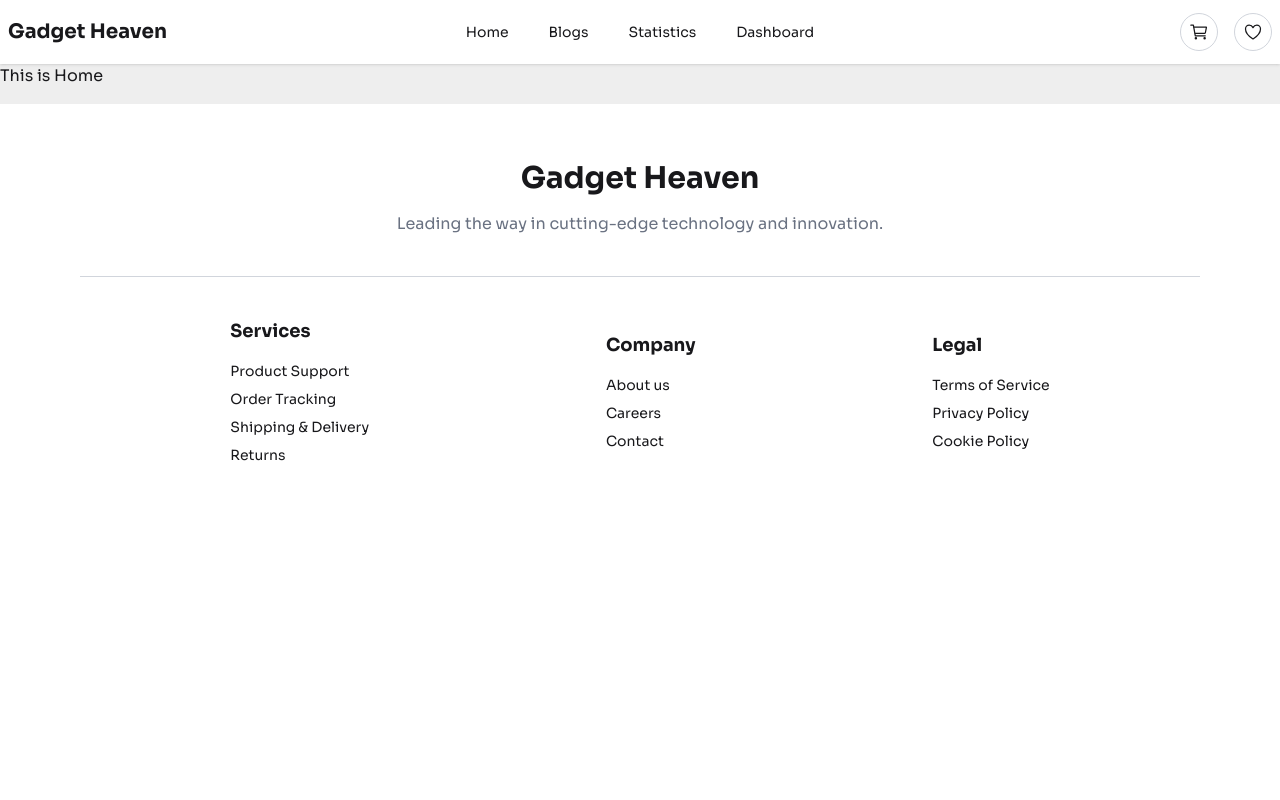
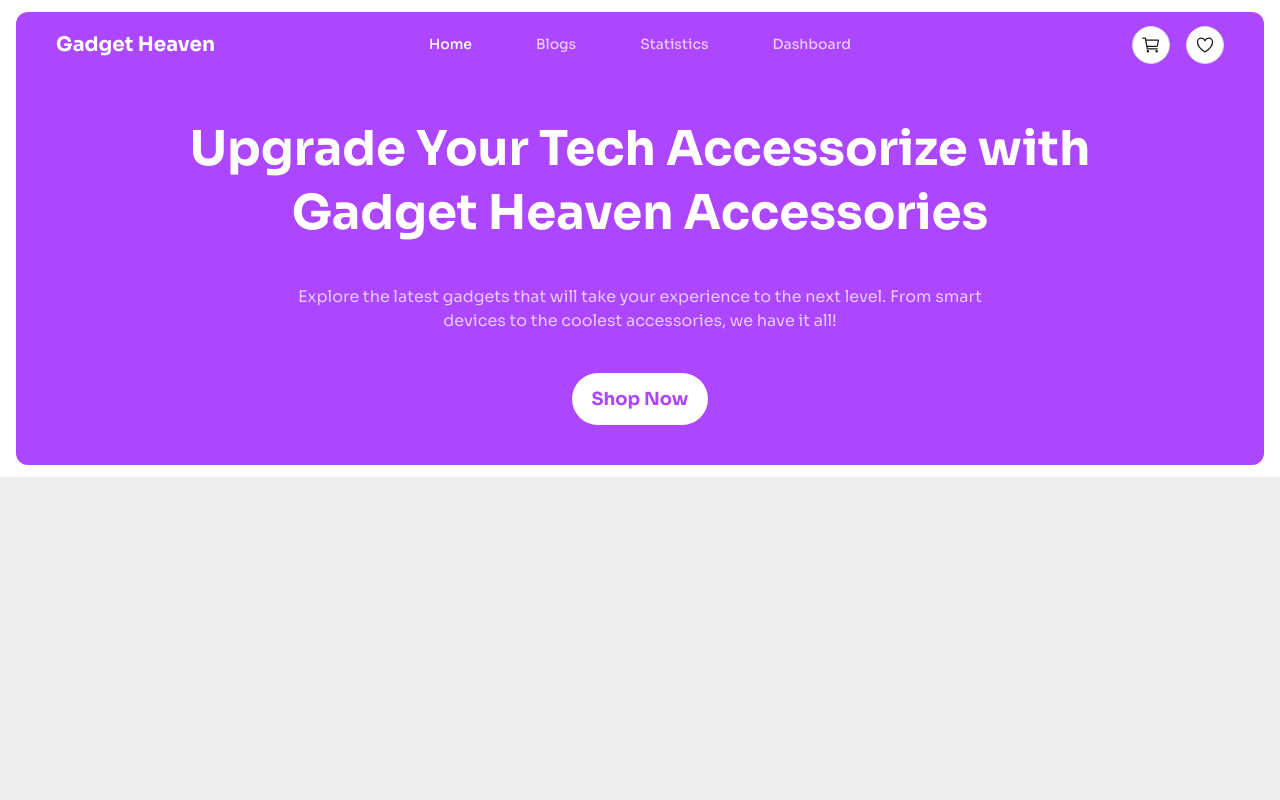
Before and after one commit to programming-hero-web-course-4/b10a8-gadget-heaven-shakil200409, a React (Vite) app: page / in a window 1280 px wide. Shown: the top 800 px of the page. Built offline with nearby package versions, Linux system fonts and the light colour scheme.

Commit message:
Edited navbar, added banner to the home page

```diff
--- a/src/Components/Footer.jsx
+++ b/src/Components/Footer.jsx
@@ -2,7 +2,8 @@ import Heading from "./Heading";
 
 const Footer = () => {
   return (
-    <div className="mx-20">
+    <section className="">
+      <div className="max-w p-20">
         <div className="py-10 border-b border-gray-300">
           <Heading
             title={"Gadget Heaven"}
@@ -33,6 +34,7 @@ const Footer = () => {
           </nav>
         </footer>
       </div>
+    </section>
   );
 };
 
--- a/src/Components/Navbar.jsx
+++ b/src/Components/Navbar.jsx
@@ -1,49 +1,84 @@
-import { Link, NavLink } from "react-router-dom";
+import { Link, NavLink, useLocation } from "react-router-dom";
 import { IoCartOutline, IoHeartOutline } from "react-icons/io5";
 
 const Navbar = () => {
+  const { pathname } = useLocation();
   const links = (
     <>
+      <li>
         <NavLink
           className={({ isActive }) =>
-          `${isActive ? "text-purple-500" : "text-gray-600"}font-medium `
+            `${isActive ? "text-white" : "text-gray-600"} font-medium `
           }
           to={"/"}
         >
           Home
         </NavLink>
+      </li>
+      <li>
         <NavLink
           className={({ isActive }) =>
-          `${isActive ? "text-purple-500" : "text-gray-600"}font-medium `
+            `${
+              isActive
+                ? "text-purple-500"
+                : pathname === "/"
+                ? "text-white/70"
+                : "text-gray-600"
+            } font-medium`
           }
           to={"/blogs"}
         >
           Blogs
         </NavLink>
+      </li>
+      <li>
         <NavLink
           className={({ isActive }) =>
-          `${isActive ? "text-purple-500" : "text-gray-600"}font-medium `
+            `${
+              isActive
+                ? "text-purple-500"
+                : pathname === "/"
+                ? "text-white/70"
+                : "text-gray-600"
+            } font-medium `
           }
           to={"/stats"}
         >
           Statistics
         </NavLink>
+      </li>
+      <li>
         <NavLink
           className={({ isActive }) =>
-          `${isActive ? "text-purple-500" : "text-gray-600"}font-medium `
+            `${
+              isActive
+                ? "text-purple-500"
+                : pathname === "/"
+                ? "text-white/70"
+                : "text-gray-600"
+            } font-medium `
           }
           to={"/dashboard"}
         >
           Dashboard
         </NavLink>
+      </li>
     </>
   );
   return (
-    <div>
-      <div className="navbar bg-base-100 shadow-sm">
+    <>
+      <div
+        className={`navbar md:px-10 ${pathname === "/" ? " " : "shadow-sm"}`}
+      >
         <div className="navbar-start">
           <div className="dropdown">
-            <div tabIndex={0} role="button" className="btn btn-ghost lg:hidden">
+            <div
+              tabIndex={0}
+              role="button"
+              className={`btn btn-ghost rounded-xl lg:hidden ${
+                pathname === "/" ? "text-white" : "text-black"
+              }`}
+            >
               <svg
                 xmlns="http://www.w3.org/2000/svg"
                 className="h-5 w-5"
@@ -62,12 +97,17 @@ const Navbar = () => {
             </div>
             <ul
               tabIndex={0}
-              class="menu menu-sm dropdown-content bg-base-100 rounded-box z-1 mt-3 w-52 p-2 shadow"
+              className="menu menu-sm dropdown-content bg-white rounded-box z-1 mt-3 w-52 p-2 shadow"
             >
               {links}
             </ul>
           </div>
-          <Link className="text-base md:text-lg lg:text-xl font-bold" to={"/"}>
+          <Link
+            className={`text-base md:text-lg lg:text-xl font-bold ${
+              pathname === "/" ? "text-white" : "text-black"
+            }`}
+            to={"/"}
+          >
             Gadget Heaven
           </Link>
         </div>
@@ -83,7 +123,7 @@ const Navbar = () => {
           </div>
         </div>
       </div>
-    </div>
+    </>
   );
 };
 
--- a/src/MainLayout.jsx
+++ b/src/MainLayout.jsx
@@ -1,6 +1,8 @@
 import { Outlet } from "react-router-dom";
 import Footer from "./Components/Footer";
 import Navbar from "./Components/Navbar";
+
+// For dynamic pathname on the title
 
 const MainLayout = () => {
   return (
@@ -8,7 +10,7 @@ const MainLayout = () => {
       {/* Navbar */}
       <Navbar></Navbar>
       {/* Dynamic section */}
-      <section className="bg-base-300 h-10">
+      <section className="bg-base-300 min-h-[calc(100vh-65px)]">
         <Outlet />
       </section>
       {/* Footer */}
--- a/src/Pages/Home.jsx
+++ b/src/Pages/Home.jsx
@@ -1,8 +1,41 @@
+import { Outlet } from "react-router-dom";
+import Footer from "../Components/Footer";
+import Navbar from "../Components/Navbar";
+import { useEffect } from "react";
+
 const Home = () => {
+  useEffect(() => {
+    document.title = "Gadget Heaven | Gadget Heaven";
+  }, []);
   return (
-    <div>
-      <h2>This is Home</h2>
-    </div>
+    <>
+      <section className="px-4">
+        <div className="bg-purple-500 rounded-xl my-3 max-w overflow-hidden">
+          {/* Navbar */}
+          <Navbar></Navbar>
+          <div className="px-20 text-center">
+            <h1 className="text-lg md:text-3xl lg:text-5xl font-bold  text-white py-10 lg:leading-16">
+              Upgrade Your Tech Accessorize with Gadget Heaven Accessories
+            </h1>
+            <p className="text-white/70 px-44 mb-10">
+              Explore the latest gadgets that will take your experience to the
+              next level. From smart devices to the coolest accessories, we have
+              it all!
+            </p>
+            <button className="px-5 py-3 rounded-full text-lg  font-bold bg-white text-purple-500 mb-10">
+              Shop Now
+            </button>
+          </div>
+        </div>
+      </section>
+      {/* Dynamic section */}
+      <section className="bg-base-300 min-h-[calc(100vh-65px)] max-w p-4">
+        <Outlet />
+      </section>
+
+      {/* Footer */}
+      <Footer></Footer>
+    </>
   );
 };
 
--- a/src/index.css
+++ b/src/index.css
@@ -11,3 +11,7 @@
 .nav-icon {
   @apply border border-gray-300 bg-white rounded-full p-2;
 }
+
+.max-w {
+  @apply max-w-[1280px] mx-auto;
+}
```
Also changed, not shown: src/Routes.jsx (+4 -4 lines). Lines whose indentation alone changed are shown as unchanged.
